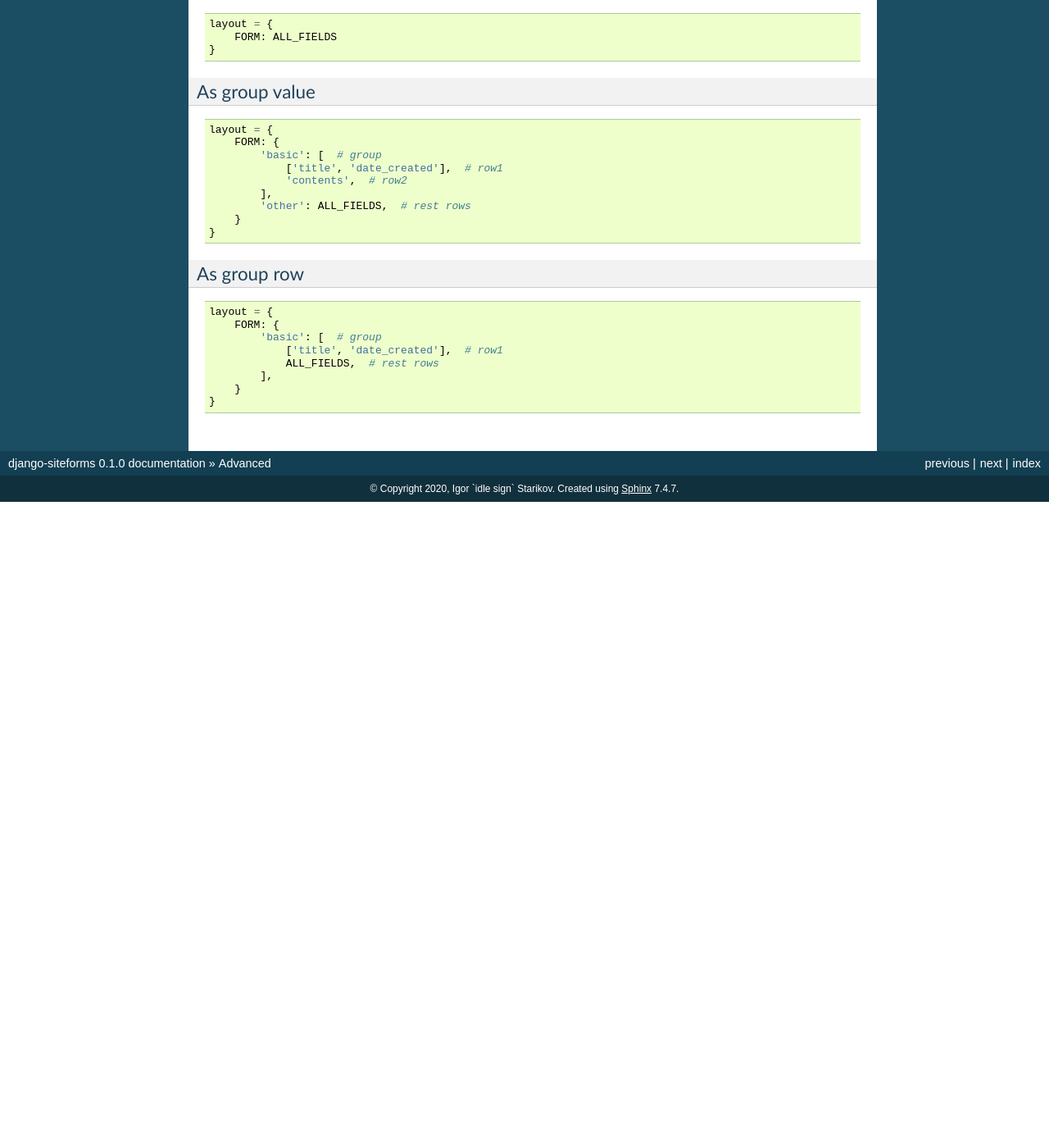
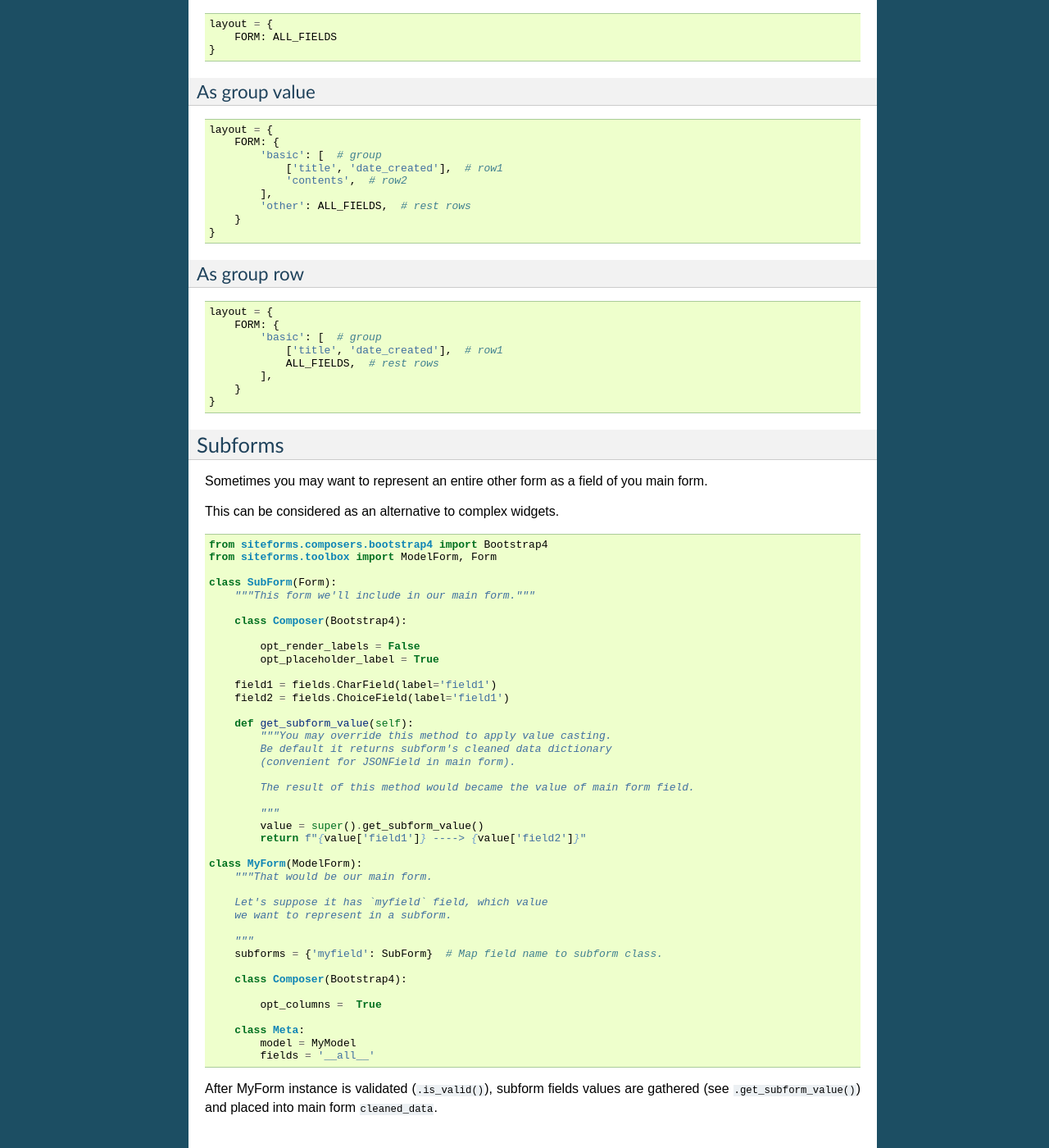
Before and after one commit to idlesign/django-siteforms, a Sphinx documentation site: the page built from docs/source/advanced.rst, in a window 1280 px wide and 1400 px high, scrolled down 1367 px. Shown: the whole window at 82% size. Built offline with Sphinx 7.4.7, drawn with Linux system fonts in a browser that asks for light colours; before the commit the page ends 1979 px from its top, so only the background shows below that.

Commit message:
Subforms approach modified.

```diff
--- a/README.rst
+++ b/README.rst
@@ -27,6 +27,7 @@ For those who consider maintaining templates-based forms solutions for Django a
 Features:
 
 * Full form rendering support, including prolog and submit button
+* Subforms support (represent entire other form as form field)
 * Field groups
 * Declarative attributes for elements
 * Simplified declarative forms layout, allowing fields ordering
--- a/docs/source/advanced.rst
+++ b/docs/source/advanced.rst
@@ -129,3 +129,59 @@ As group row
                 ],
             }
         }
+
+
+Subforms
+--------
+
+Sometimes you may want to represent an entire other form as a field of you main form.
+
+This can be considered as an alternative to complex widgets.
+
+.. code-block:: python
+
+    from siteforms.composers.bootstrap4 import Bootstrap4
+    from siteforms.toolbox import ModelForm, Form
+
+    class SubForm(Form):
+        """This form we'll include in our main form."""
+
+        class Composer(Bootstrap4):
+
+            opt_render_labels = False
+            opt_placeholder_label = True
+
+        field1 = fields.CharField(label='field1')
+        field2 = fields.ChoiceField(label='field1')
+
+        def get_subform_value(self):
+            """You may override this method to apply value casting.
+            Be default it returns subform's cleaned data dictionary
+            (convenient for JSONField in main form).
+
+            The result of this method would became the value of main form field.
+
+            """
+            value = super().get_subform_value()
+            return f"{value['field1']} ----> {value['field2']}"
+
+    class MyForm(ModelForm):
+        """That would be our main form.
+
+        Let's suppose it has `myfield` field, which value
+        we want to represent in a subform.
+
+        """
+        subforms = {'myfield': SubForm}  # Map field name to subform class.
+
+        class Composer(Bootstrap4):
+
+            opt_columns =  True
+
+        class Meta:
+            model = MyModel
+            fields = '__all__'
+
+
+After MyForm instance is validated (``.is_valid()``), subform fields values
+are gathered (see ``.get_subform_value()``) and placed into main form ``cleaned_data``.
--- a/docs/source/index.rst
+++ b/docs/source/index.rst
@@ -14,6 +14,7 @@ For those who consider maintaining templates-based forms solutions for Django a
 Features:
 
 * Full form rendering support, including prolog and submit button
+* Subforms support (represent entire other form as form field)
 * Field groups
 * Declarative attributes for elements
 * Simplified declarative forms layout, allowing fields ordering
```
Also changed, not shown: 5 other files.
